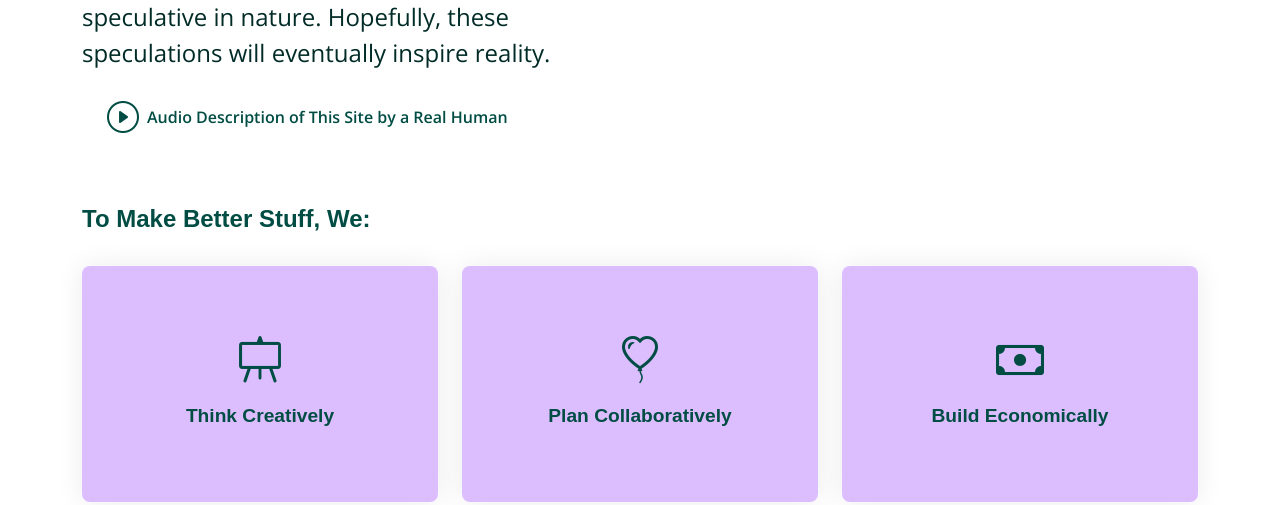
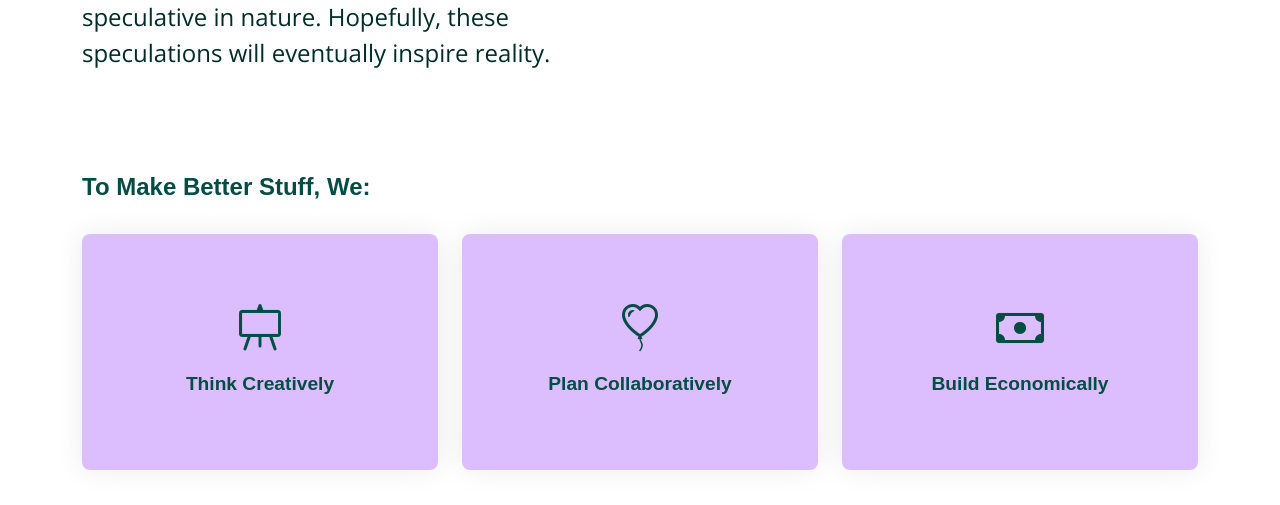
Before and after one commit to guinmesh/designers4accessibility, a plain HTML site: page index.html in a window 1280 px wide. Shown: the part 476-981 px from the top of the page. Drawn offline with nearby package versions, Linux system fonts and the light colour scheme; a web font is replaced by a local one.

Commit message:
Update index.html

```diff
--- a/index.html
+++ b/index.html
@@ -114,7 +114,7 @@
           <p><strong>Please note:</strong> This website and project are speculative in nature. Hopefully, these speculations will eventually inspire reality.</p>
           <div class="d-flex justify-content-center justify-content-lg-start">
             <!-- <a href="#about" class="btn-get-started">Get Started</a> -->
-            <a href="https://www.youtube.com/watch?v=LXb3EKWsInQ" class="glightbox btn-watch-video d-flex align-items-center"><i class="bi bi-play-circle"></i><span>Audio Description of This Site by a Real Human</span></a>
+            <!-- <a href="https://www.youtube.com/watch?v=LXb3EKWsInQ" class="glightbox btn-watch-video d-flex align-items-center"><i class="bi bi-play-circle"></i><span>Audio Description of This Site by a Real Human</span></a> -->
           </div>
         </div>
         <div class="col-lg-6 order-1 order-lg-2">
```
